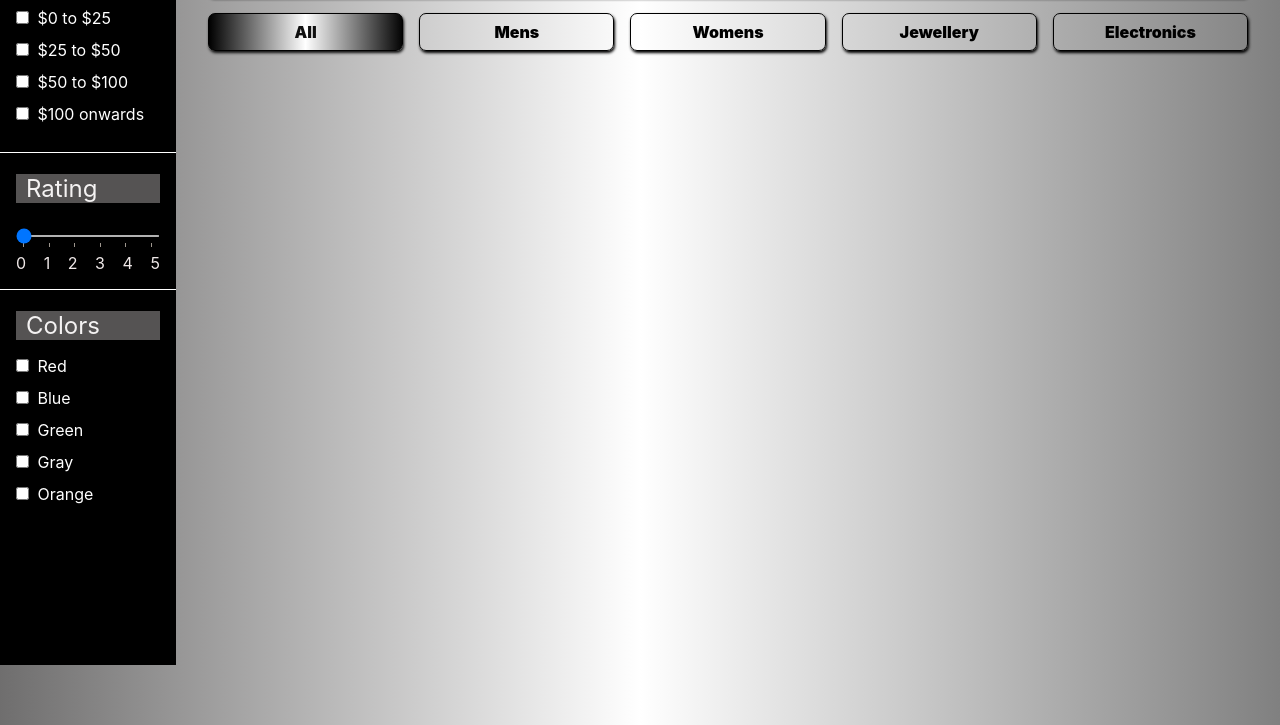
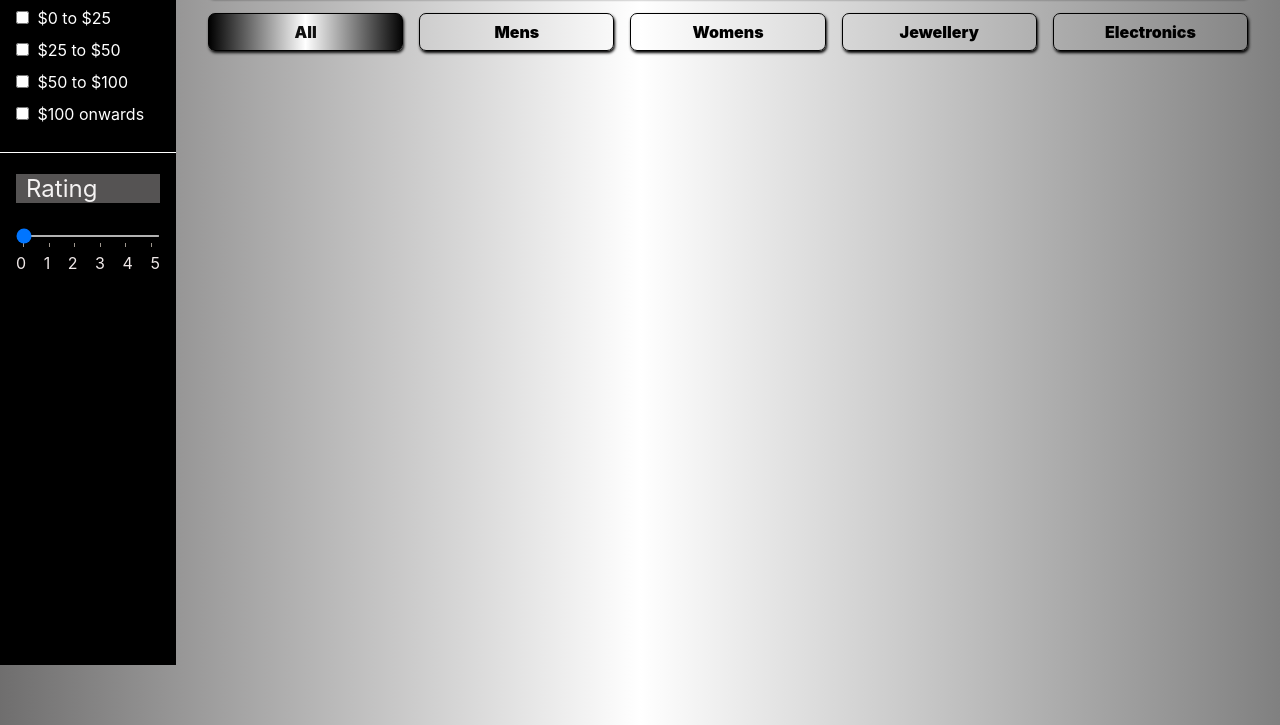
Before and after one commit to aFarhin/ShoppingCart_App, a plain HTML site: page shop/shop.html in a window 1280 px wide. Shown: the part 135-860 px from the top of the page. Drawn offline with Linux system fonts and the light colour scheme; no server answers; sample sign-in values are in the browser's storage.

Commit message:
Updated shop.html

```diff
--- a/shop/shop.html
+++ b/shop/shop.html
@@ -65,7 +65,7 @@
 
         </section>
 
-        <section>
+<!--         <section>
           <title>Colors</title>
           <ul>
             <li>
@@ -88,7 +88,7 @@
               <input id="orange" type="checkbox" name="color" value="orange"/>
               <label for="orange">Orange</label>
             </li>
-          </ul>
+          </ul> -->
 <!--
        <section>
           <title>Sizes</title>
@@ -114,7 +114,7 @@
               <label for="XXL">XXL</label>
             </li>
           </ul> -->
-        </section>
+<!--         </section> -->
 
       </aside>
       <main-content>
```
